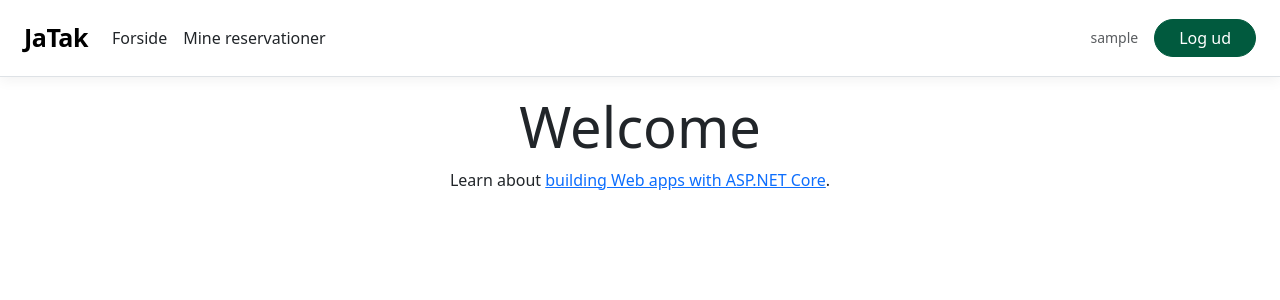
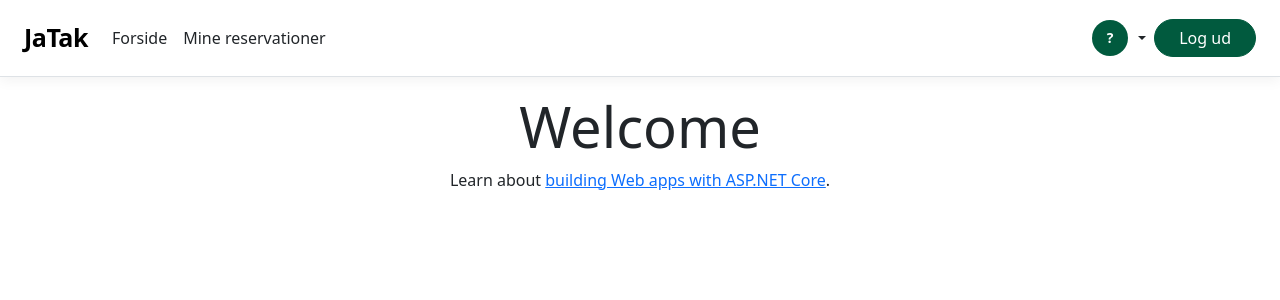
Before and after one commit to Benjii00986/Ja-tak-3-semester, an ASP.NET Core app: page /Home in a window 1280 px wide. Shown: the top 300 px of the page. Run offline with ASP.NET Core 8, Linux system fonts and the light colour scheme; the visitor is signed in with stand-in values (Sample User, id 1); style sheets or scripts are compiled from the project's sources.

Commit message:
Profilknap, dropdown-layout og styling

```diff
--- a/JaTak.App/Program.cs
+++ b/JaTak.App/Program.cs
@@ -36,6 +36,8 @@ builder.Services
         options.ResponseType = "code";
 
         options.SaveTokens = true;
+
+        options.MapInboundClaims = false;
 
         options.Scope.Add("openid");
         options.Scope.Add("profile");
--- a/JaTak.App/Views/Shared/_Layout.cshtml
+++ b/JaTak.App/Views/Shared/_Layout.cshtml
@@ -50,9 +50,29 @@
                     <div class="d-flex flex-column flex-sm-row align-items-sm-center gap-2 py-3 py-sm-0">
                         @if (User.Identity?.IsAuthenticated == true)
                         {
-                            <span class="text-muted small me-sm-2">
-                                @(User.FindFirst("email")?.Value ?? User.Identity.Name)
-                            </span>
+                            string email = User.FindFirst("email")?.Value ?? "";
+                            string initials = email.Length >= 2
+                                ? email.Substring(0, 2).ToUpper()
+                                : "?";
+
+                            <div class="dropdown">
+                                <button class="btn dropdown-toggle jatak-profile-btn"
+                                        type="button"
+                                        data-bs-toggle="dropdown"
+                                        aria-expanded="false">
+                                    <span class="jatak-avatar">@initials</span>
+                                </button>
+                                <ul class="dropdown-menu dropdown-menu-end jatak-profile-menu">
+                                    <li class="px-3 py-2 d-flex align-items-center gap-2">
+                                        <span class="jatak-avatar">@initials</span>
+                                        <span>Email</span>
+                                    </li>
+                                    <li><hr class="dropdown-divider"></li>
+                                    <li><span class="dropdown-item">Mine reservationer</span></li>
+                                    <li><hr class="dropdown-divider"></li>
+                                    <li><span class="dropdown-item">Log ud</span></li>
+                                </ul>
+                            </div>
 
                             <form asp-controller="Account" asp-action="Logout" method="post" class="m-0">
                                 <button type="submit" class="btn btn-jatak rounded-pill px-4">
--- a/JaTak.App/wwwroot/css/site.css
+++ b/JaTak.App/wwwroot/css/site.css
@@ -475,3 +475,42 @@ body {
     font-size: 20px;
     font-weight: 500;
 }
+
+/* Profile dropdown */
+
+.jatak-avatar {
+    width: 36px;
+    height: 36px;
+    border-radius: 50%;
+    background-color: #015a3e;
+    color: #fff;
+    font-size: 14px;
+    font-weight: 600;
+    display: inline-flex;
+    align-items: center;
+    justify-content: center;
+}
+
+.jatak-profile-btn {
+    display: flex;
+    align-items: center;
+    gap: 6px;
+    border: none;
+    padding: 0;
+}
+
+.jatak-profile-menu {
+    min-width: 240px;
+    padding: 0;
+    border-radius: 16px;
+    overflow: hidden;
+    box-shadow: 0 4px 12px rgba(0, 0, 0, 0.12);
+}
+
+    .jatak-profile-menu .dropdown-item {
+        padding: 12px 16px;
+    }
+
+    .jatak-profile-menu .dropdown-divider {
+        margin: 0;
+    }
```
